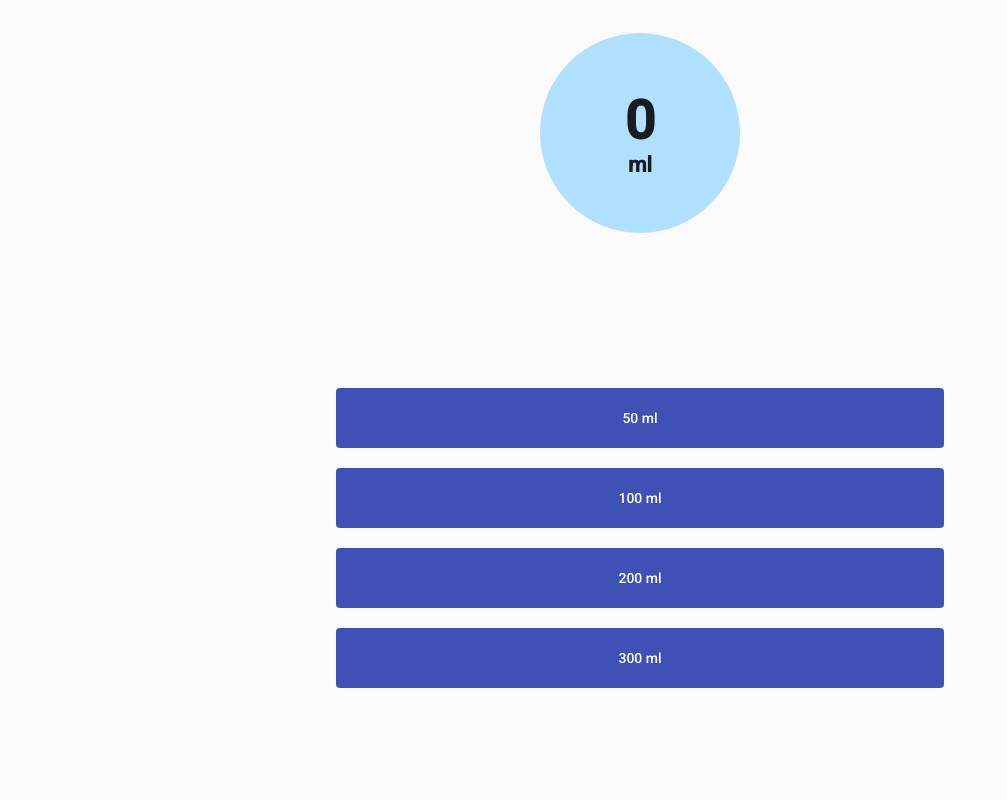
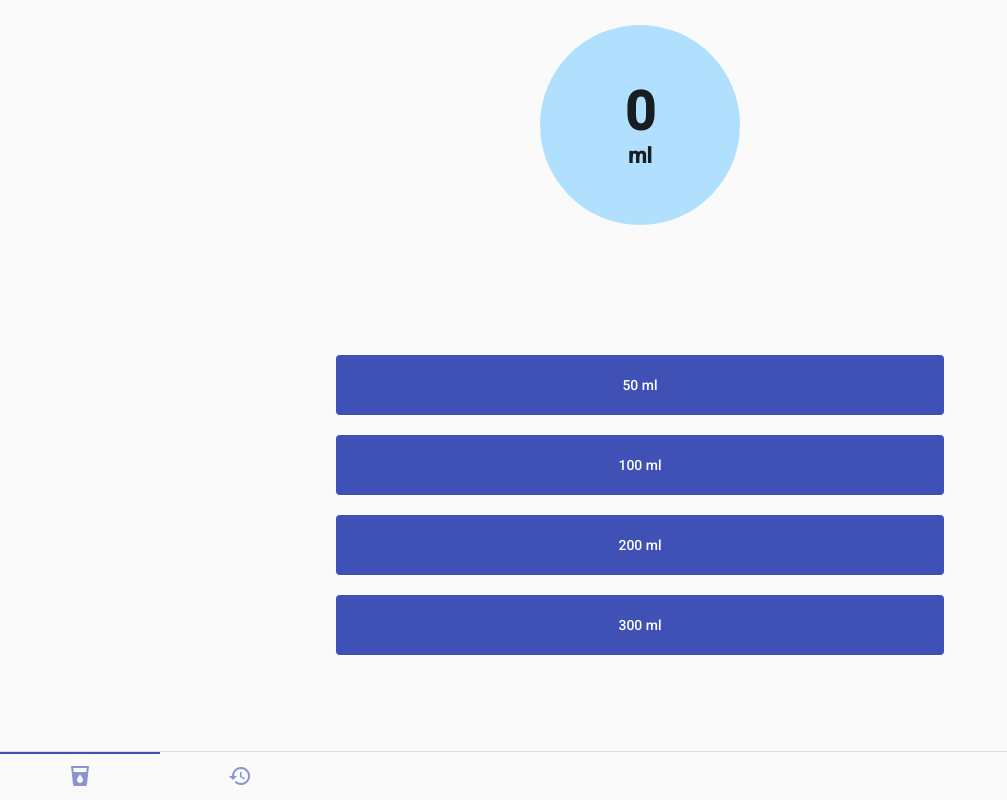
Before and after one commit to bit-jkraushaar/hydration-tracker, an Angular app: page / in a window 1280 px wide. Shown: the whole page, without its empty margins (0-1007 px from the left). Built offline with nearby package versions, Linux system fonts and the light colour scheme.

Commit message:
Added tab navigation and separated pages

```diff
--- a/src/app/app.component.html
+++ b/src/app/app.component.html
@@ -1,25 +1,19 @@
-<mat-grid-list cols="1" rowHeight="fit" id="content-container">
-  <mat-grid-tile>
-    <mat-progress-spinner [value]="progress" diameter="200"></mat-progress-spinner>
-    <div id="amount-tracker">
-      <span id="amount-label">{{amount}}</span>
-      <span id="amount-unit">ml</span>
-    </div>
-  </mat-grid-tile>
-  <mat-grid-tile rowspan="2">
-    <mat-action-list disableRipple="true" id="action-list">
-      <mat-list-item>
-        <button mat-flat-button color="primary" (click)="increase(50)">50 ml</button>
-      </mat-list-item>
-      <mat-list-item>
-        <button mat-flat-button color="primary" (click)="increase(100)">100 ml</button>
-      </mat-list-item>
-      <mat-list-item>
-        <button mat-flat-button color="primary" (click)="increase(200)">200 ml</button>
-      </mat-list-item>
-      <mat-list-item>
-        <button mat-flat-button color="primary" (click)="increase(300)">300 ml</button>
-      </mat-list-item>
-    </mat-action-list>
-  </mat-grid-tile>
-</mat-grid-list>
+<mat-tab-group id="menu-tab-group" headerPosition="below">
+
+  <mat-tab>
+    <ng-template mat-tab-label>
+      <mat-icon color="primary">local_drink</mat-icon>
+    </ng-template>
+
+    <app-start></app-start>
+  </mat-tab>
+
+  <mat-tab>
+    <ng-template mat-tab-label>
+      <mat-icon color="primary">history</mat-icon>
+    </ng-template>
+
+    <app-history></app-history>
+  </mat-tab>
+
+</mat-tab-group>
--- a/src/app/app.component.scss
+++ b/src/app/app.component.scss
@@ -1,43 +1,9 @@
-#content-container {
-    width: 100%;
+:host {
+    box-sizing: border-box;
+    display: block;
     height: 100%;
 }
 
-mat-progress-spinner {
-    border-radius: 100%;
-    background-color: rgb(177, 224, 255);
+#menu-tab-group {
+    height: 100%;
 }
-
-#amount-tracker {
-    position: absolute;
-    display: flex;
-    flex-direction: column;
-    align-items: center;
-    justify-content: center;
-
-    #amount-unit {
-        font-size: 16pt;
-        font-weight: bold;
-        line-height: normal;
-    }
-
-    #amount-label {
-        font-size: 40pt;
-        font-weight: bold;
-        line-height: normal;
-    }
-}
-
-#action-list {
-    min-width: 50%;
-
-    mat-list-item {
-        height: 60px;
-        padding: 10px 0;
-    }
-
-    button {
-        width: 100%;
-        height: inherit;
-    }
-}
--- a/src/app/app.component.ts
+++ b/src/app/app.component.ts
@@ -6,11 +6,4 @@ import { Component } from '@angular/core';
   styleUrls: ['./app.component.scss']
 })
 export class AppComponent {
-  amount = 0;
-  progress = 0;
-
-  increase(inc: number): void {
-    this.amount = this.amount + inc;
-    this.progress = (this.amount / 2000) * 100;
-  }
 }
--- /dev/null
+++ b/src/app/pages/history/history.component.html
@@ -0,0 +1 @@
+<p>history works!</p>
--- /dev/null
+++ b/src/app/pages/history/history.component.ts
@@ -0,0 +1,15 @@
+import { Component, OnInit } from '@angular/core';
+
+@Component({
+  selector: 'app-history',
+  templateUrl: './history.component.html',
+  styleUrls: ['./history.component.scss']
+})
+export class HistoryComponent implements OnInit {
+
+  constructor() { }
+
+  ngOnInit(): void {
+  }
+
+}
--- /dev/null
+++ b/src/app/pages/start/start.component.html
@@ -0,0 +1,26 @@
+
+<mat-grid-list cols="1" rowHeight="fit" id="content-container">
+    <mat-grid-tile>
+      <mat-progress-spinner [value]="progress" diameter="200"></mat-progress-spinner>
+      <div id="amount-tracker">
+        <span id="amount-label">{{amount}}</span>
+        <span id="amount-unit">ml</span>
+      </div>
+    </mat-grid-tile>
+    <mat-grid-tile rowspan="2">
+      <mat-action-list disableRipple="true" id="action-list">
+        <mat-list-item>
+          <button mat-flat-button color="primary" (click)="increase(50)">50 ml</button>
+        </mat-list-item>
+        <mat-list-item>
+          <button mat-flat-button color="primary" (click)="increase(100)">100 ml</button>
+        </mat-list-item>
+        <mat-list-item>
+          <button mat-flat-button color="primary" (click)="increase(200)">200 ml</button>
+        </mat-list-item>
+        <mat-list-item>
+          <button mat-flat-button color="primary" (click)="increase(300)">300 ml</button>
+        </mat-list-item>
+      </mat-action-list>
+    </mat-grid-tile>
+  </mat-grid-list>
--- /dev/null
+++ b/src/app/pages/start/start.component.scss
@@ -0,0 +1,43 @@
+#content-container {
+    width: 100%;
+    height: 100%;
+}
+
+mat-progress-spinner {
+    border-radius: 100%;
+    background-color: rgb(177, 224, 255);
+}
+
+#amount-tracker {
+    position: absolute;
+    display: flex;
+    flex-direction: column;
+    align-items: center;
+    justify-content: center;
+
+    #amount-unit {
+        font-size: 16pt;
+        font-weight: bold;
+        line-height: normal;
+    }
+
+    #amount-label {
+        font-size: 40pt;
+        font-weight: bold;
+        line-height: normal;
+    }
+}
+
+#action-list {
+    min-width: 50%;
+
+    mat-list-item {
+        height: 60px;
+        padding: 10px 0;
+    }
+
+    button {
+        width: 100%;
+        height: inherit;
+    }
+}
--- /dev/null
+++ b/src/app/pages/start/start.component.ts
@@ -0,0 +1,17 @@
+import { Component, OnInit } from '@angular/core';
+
+@Component({
+  selector: 'app-start',
+  templateUrl: './start.component.html',
+  styleUrls: ['./start.component.scss']
+})
+export class StartComponent {
+
+  amount = 0;
+  progress = 0;
+
+  increase(inc: number): void {
+    this.amount = this.amount + inc;
+    this.progress = (this.amount / 2000) * 100;
+  }
+}
--- a/src/styles.scss
+++ b/src/styles.scss
@@ -2,3 +2,9 @@
 
 html, body { height: 100%; }
 body { margin: 0; font-family: Roboto, "Helvetica Neue", sans-serif; }
+
+#menu-tab-group {
+    .mat-tab-body-wrapper {
+        flex-grow: 1;
+    }
+}
```
Also changed, not shown: src/app/app.module.ts (+8 -1 lines), src/app/pages/history/history.component.scss (added), 2 other files (tests, documents, lock files or other folders).
